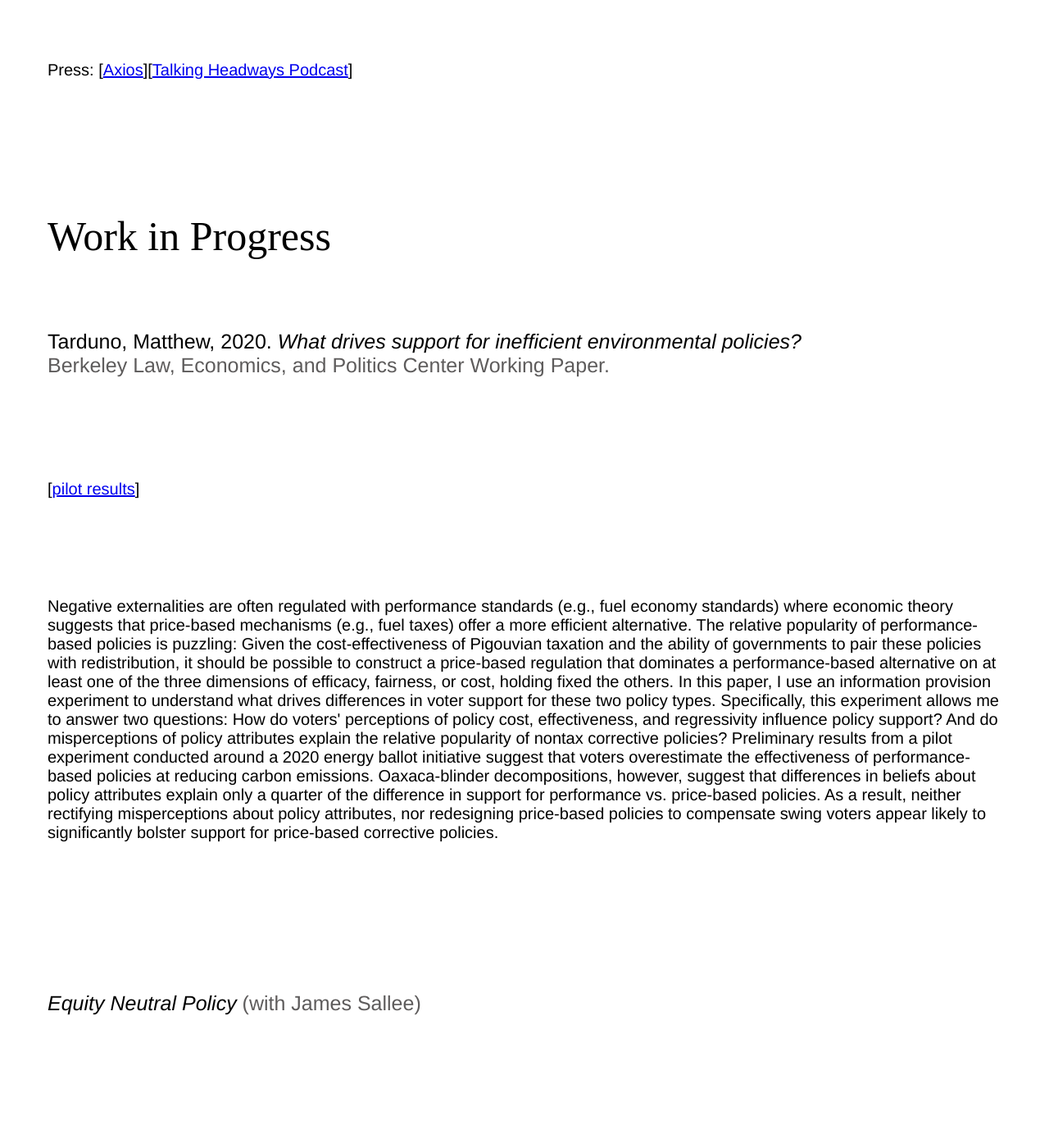
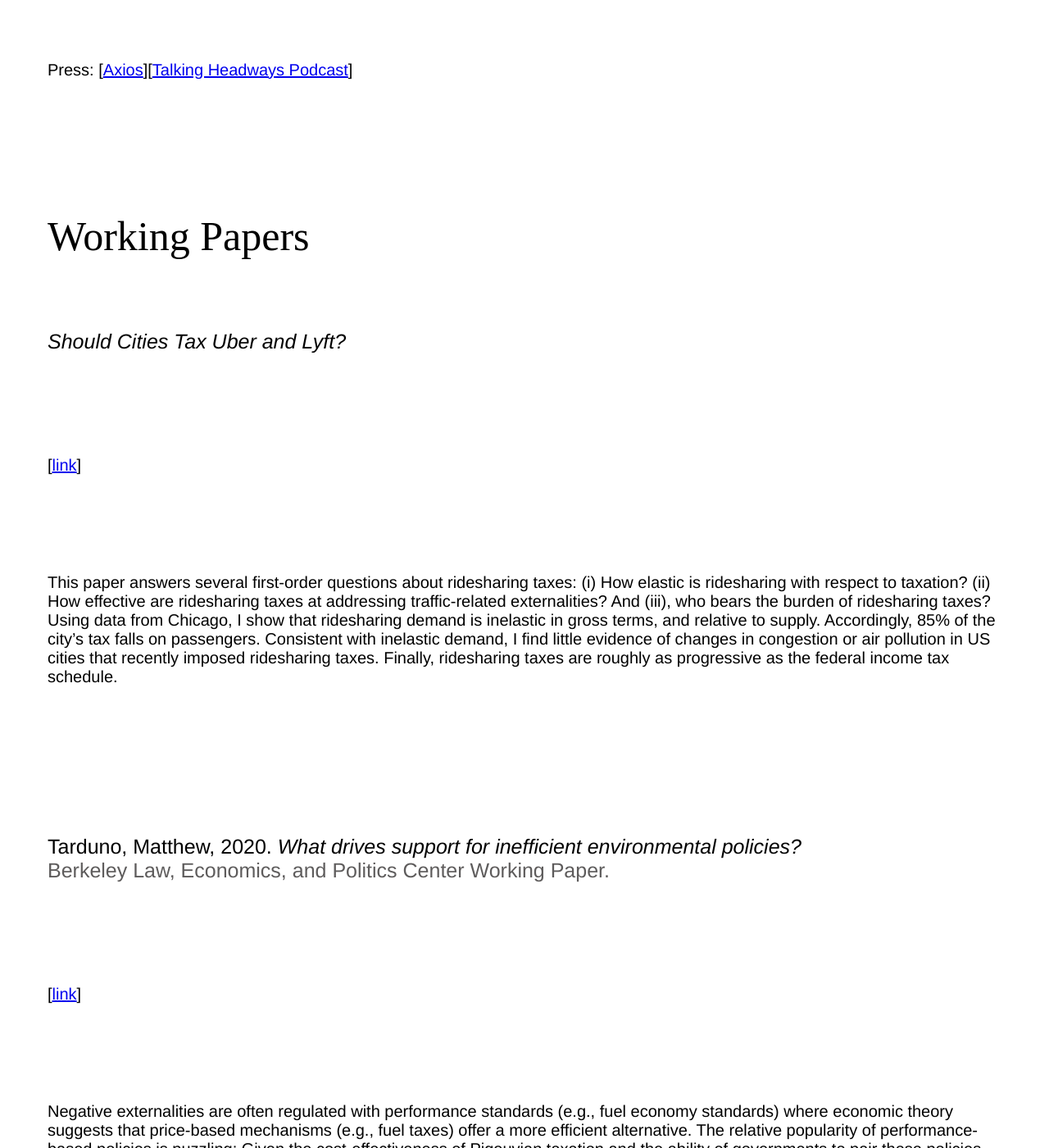
Before and after one commit to Matt-Tarduno/Matt-Tarduno.github.io, a Jekyll site: the page research_mobile/index.html, which Jekyll copies as it is, in a window 1280 px wide and 1400 px high, scrolled down 1435 px. Shown: the whole window at 82% size. Built offline with Jekyll 4.4.1, drawn with Linux system fonts in a browser that asks for light colours; some of the changed text lies outside the part shown.

Commit message:
Update mobile research

```diff
--- a/research_mobile/index.html
+++ b/research_mobile/index.html
@@ -49,9 +49,20 @@ TNC activity is unlikely to generate large net welfare gains through reduced con
 </style>
 
 <div class="blurb">
-	<p style="font-size:50px;  font-family:'Didot'; font-weight: 300; padding-left: 40px; padding-bottom: 10px; margin: 10px">Work in Progress</p>
+	<p style="font-size:50px;  font-family:'Didot'; font-weight: 300; padding-left: 40px; padding-bottom: 10px; margin: 10px">Working Papers</p>
+	<p style="font-size:25px; font-family: 'Helvetica', 'Arial', 'Sans-Serif'; font-weight: 300; padding: 50px" > <em>Should Cities Tax Uber and Lyft?</em><span style="color: #5e5c5c"></span><be>
+	<p style="font-size:20px; font-family: 'Helvetica', 'Arial', 'Sans-Serif'; font-weight: 300; padding: 50px" >[<a href="https://papers.ssrn.com/sol3/papers.cfm?abstract_id=4624940" target="_blank">link</a>]
+	<p style="font-size:20px; font-family: 'Helvetica', 'Arial', 'Sans-Serif'; font-weight: 300; padding: 50px" >This paper answers several first-order questions about ridesharing taxes: (i) How elastic is ridesharing with respect to taxation? (ii) How effective are ridesharing taxes at addressing traffic-related externalities? And (iii), who bears the burden of ridesharing taxes? Using data from Chicago, I show that ridesharing demand is inelastic in gross terms, and relative to supply. Accordingly, 85% of the city’s tax falls on passengers. Consistent with inelastic demand, I find little evidence of changes in congestion or air pollution in US cities that recently imposed ridesharing taxes. Finally, ridesharing taxes are roughly as progressive as the federal income tax schedule. </p>
+	<br>
+	<br>
+	<style>
+	  .bottom-three {
+	     margin-bottom: 1cm;
+	  }
+	</style>
+
 	<p style="font-size:25px; font-family: 'Helvetica', 'Arial', 'Sans-Serif'; font-weight: 300; padding: 50px" > Tarduno, Matthew, 2020. <em>What drives support for inefficient environmental policies?</em> <br><span style="color: #5e5c5c">Berkeley Law, Economics, and Politics Center Working Paper.</span>
-	<p style="font-size:20px; font-family: 'Helvetica', 'Arial', 'Sans-Serif'; font-weight: 300; padding: 50px" >[<a href="https://matt-tarduno.github.io/nevada/" target="_blank">pilot results</a>]
+	<p style="font-size:20px; font-family: 'Helvetica', 'Arial', 'Sans-Serif'; font-weight: 300; padding: 50px" >[<a href="https://matt-tarduno.github.io/nevada/" target="_blank">link</a>]
 	<p style="font-size:20px; font-family: 'Helvetica', 'Arial', 'Sans-Serif'; font-weight: 300; padding: 50px" > Negative externalities are often regulated with performance standards (e.g., fuel economy standards) where economic theory suggests that price-based mechanisms (e.g., fuel taxes) offer a more efficient alternative. The relative popularity of performance-based policies  is puzzling:
 	Given the cost-effectiveness of Pigouvian taxation and the ability of governments to pair these policies with redistribution, it should be possible to construct a price-based regulation that dominates a performance-based alternative on at least one of the three dimensions of efficacy, fairness, or cost, holding fixed the others.
 		In this paper, I use an information provision experiment to understand what drives differences in voter support for these two policy types. Specifically, this experiment allows me to answer two questions: How do voters' perceptions of policy cost, effectiveness, and regressivity influence policy support? And do misperceptions of policy attributes explain the relative popularity of nontax corrective policies? Preliminary results from a pilot experiment conducted around a 2020 energy ballot initiative suggest that voters overestimate the effectiveness of performance-based policies at reducing carbon emissions. Oaxaca-blinder decompositions, however, suggest that differences in beliefs about policy attributes explain only a quarter of the difference in support for performance vs. price-based policies. As a result, neither rectifying misperceptions about policy attributes, nor redesigning price-based policies to compensate swing voters appear likely to significantly bolster support for price-based corrective policies. 	</p>
@@ -64,7 +75,7 @@ TNC activity is unlikely to generate large net welfare gains through reduced con
 	  }
 	</style>
 
-
+	<p style="font-size:50px;  font-family:'Didot'; font-weight: 300; padding-left: 40px; padding-bottom: 10px; margin: 10px">Work in Progress</p>
 	<p style="font-size:25px; font-family: 'Helvetica', 'Arial', 'Sans-Serif'; font-weight: 300; padding: 50px" > <em>Equity Neutral Policy</em><span style="color: #5e5c5c"> (with James Sallee)</span><br>
 	<br>
 	<br>
@@ -76,15 +87,6 @@ TNC activity is unlikely to generate large net welfare gains through reduced con
 
 	<p style="font-size:25px; font-family: 'Helvetica', 'Arial', 'Sans-Serif'; font-weight: 300; padding: 50px" > <em>Misperceptions About Air Pollution:
 Implications for Willingness to Pay and Environmental Inequality</em><span style="color: #5e5c5c"> (with Reed Walker)</span><br>
-	<br>
-	<br>
-	<style>
-	  .bottom-three {
-	     margin-bottom: 1cm;
-	  }
-	</style>
-
-<p style="font-size:25px; font-family: 'Helvetica', 'Arial', 'Sans-Serif'; font-weight: 300; padding: 50px" > <em>Should Cities Tax Uber and Lyft?</em><span style="color: #5e5c5c"></span><br>
 	<br>
 	<br>
 	<style>
```
